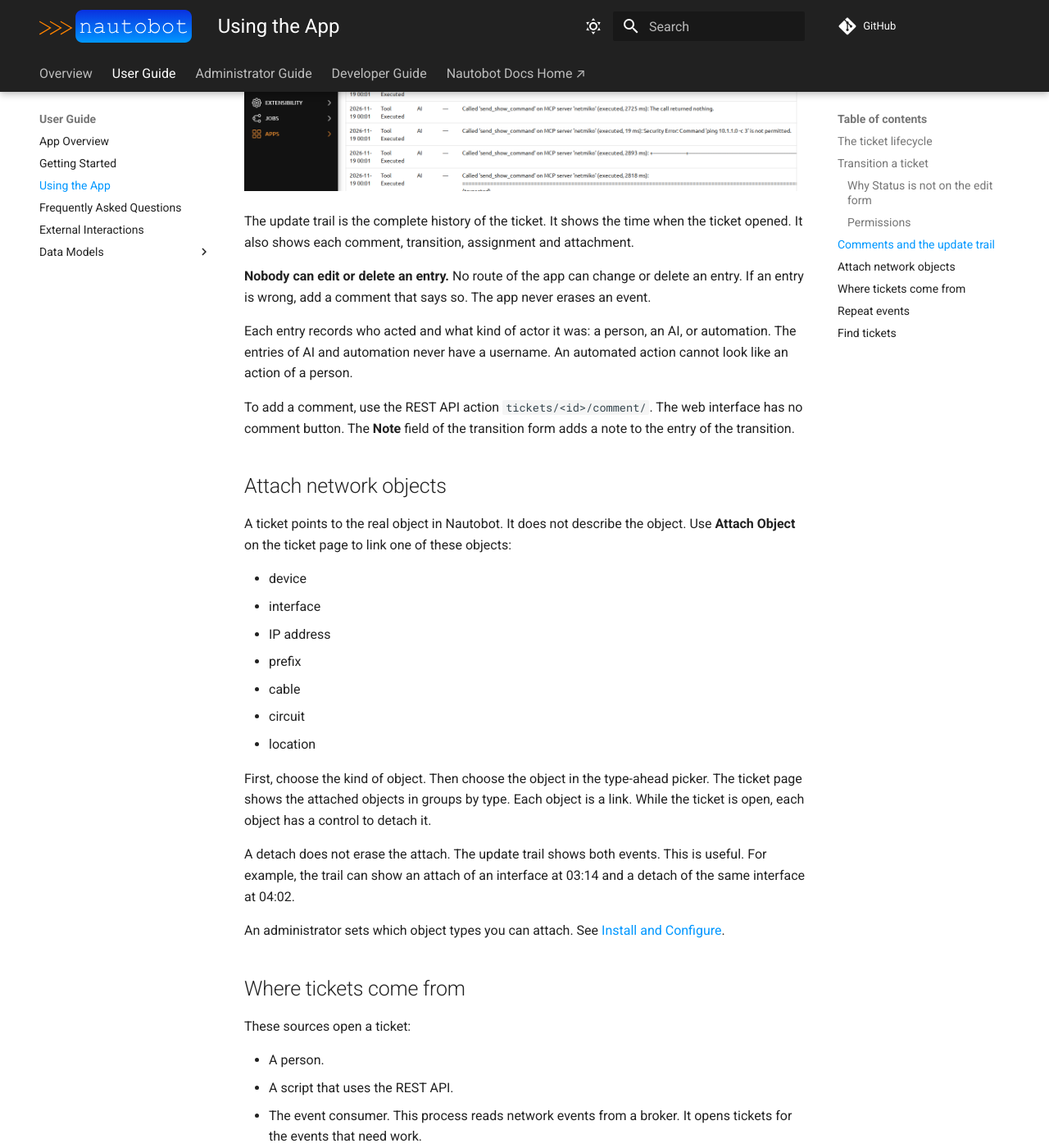
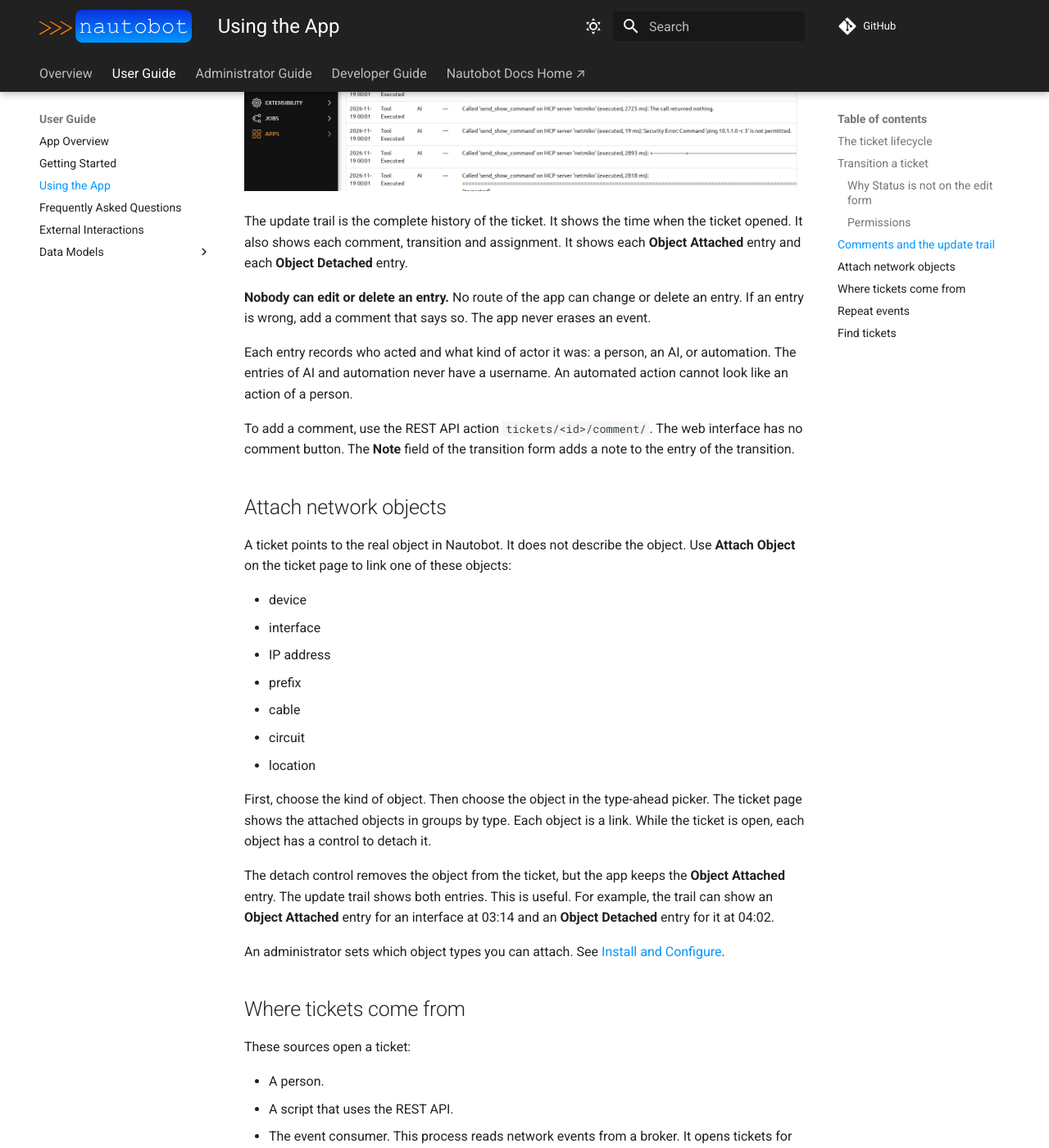
Before and after one commit to jtdub/nautobot-app-event-tracker, an MkDocs documentation site: the page built from docs/user/app_use_cases.md, in a window 1280 px wide and 1400 px high, scrolled down 2879 px. Shown: the whole window at 82% size. Built offline with MkDocs 1.6.1 and Material for MkDocs 9.7.7, drawn with Linux system fonts in a browser that asks for light colours; comment, search, counter and statistics services are not loaded; some of the changed text lies outside the part shown.

Commit message:
51: Name the attach and detach entries by their labels

```diff
--- a/docs/user/app_use_cases.md
+++ b/docs/user/app_use_cases.md
@@ -74,7 +74,7 @@ The **Update Trail** panel of a ticket page lists each change to the ticket.
 ![The Update Trail panel of a ticket page, with one row for each change to the ticket](../media/ss_ticket_detail_light.png#only-light)
 ![The Update Trail panel of a ticket page, with one row for each change to the ticket](../media/ss_ticket_detail_dark.png#only-dark)
 
-The update trail is the complete history of the ticket. It shows the time when the ticket opened. It also shows each comment, transition, assignment and attachment.
+The update trail is the complete history of the ticket. It shows the time when the ticket opened. It also shows each comment, transition and assignment. It shows each **Object Attached** entry and each **Object Detached** entry.
 
 **Nobody can edit or delete an entry.** No route of the app can change or delete an entry. If an entry is wrong, add a comment that says so. The app never erases an event.
 
@@ -96,7 +96,7 @@ A ticket points to the real object in Nautobot. It does not describe the object.
 
 First, choose the kind of object. Then choose the object in the type-ahead picker. The ticket page shows the attached objects in groups by type. Each object is a link. While the ticket is open, each object has a control to detach it.
 
-A detach does not erase the attach. The update trail shows both events. This is useful. For example, the trail can show an attach of an interface at 03:14 and a detach of the same interface at 04:02.
+The detach control removes the object from the ticket, but the app keeps the **Object Attached** entry. The update trail shows both entries. This is useful. For example, the trail can show an **Object Attached** entry for an interface at 03:14 and an **Object Detached** entry for it at 04:02.
 
 An administrator sets which object types you can attach. See [Install and Configure](../admin/install.md).
 
@@ -140,6 +140,6 @@ You can filter the ticket list by these fields:
 Two filters need more explanation:
 
 - **Is open** shows each ticket that is not resolved or closed.
-- **Attached object type (app_label.model)** shows tickets that have an object of this type attached now. A ticket does not match when the object has a detach after its attach.
+- **Attached object type (app_label.model)** shows tickets that have an object of this type attached now. A ticket does not match when the trail shows an **Object Detached** entry after the **Object Attached** entry of that object.
 
 The REST API and GraphQL have each filter of the web interface.
```
